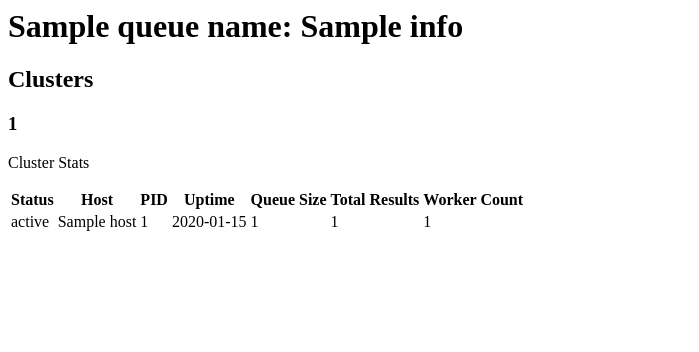
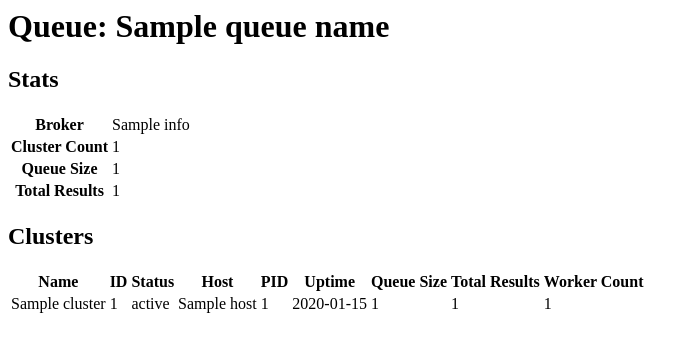
Before and after one commit to jmichalicek/django-q-view, a Django app: template django_q_view/templates/django_q_view/q_view.html in a window 1280 px wide. Shown: the top 352 px of the page, without its empty margins (0-699 px from the left). Run offline with Django 3.2, Linux system fonts and the light colour scheme; the template is opened without the code that fills it: most values are stand-ins (such as "Sample title", 1, 10 or a date in 2020).

Commit message:
better data organization and view/url naming for initial queue data view

```diff
--- a/django_q_view/templates/django_q_view/q_view.html
+++ b/django_q_view/templates/django_q_view/q_view.html
@@ -1,22 +1,29 @@
 <html>
   <head>
-    <title>Django Q View</title>
+    <title>Django Q View - Queue Info {{ queue_name }}</title>
   </head>
   <body>
     <div>
-      <h1>{{ queue_name}}: {{ broker.info }}</h1>
+      <h1>Queue: {{ queue_name}}</h1>
+      <h2>Stats</h2>
+      <table>
+        <tr><th>Broker</th><td>{{ broker.info }}</td></tr>
+        <tr><th>Cluster Count</th><td>{{ queue_data.cluster_count }}</td></tr>
+        <tr><th>Queue Size</th><td>{{ queue_data.queue_size }}</td></tr>
+        <tr><th>Total Results</th><td>{{ queue_data.total_results }}</td></tr>
+      </table>
       <h2>Clusters</h2>
-      {% for cluster in clusters %}
-        <h3>{{ cluster.cluster_id }}</h3>
-        <p>Cluster Stats</p>
       <table>
         <thead>
           <tr>
-              <th>Status</th><th>Host</th><th>PID</th><th>Uptime</th><th>Queue Size</th><th>Total Results</th><th>Worker Count</th>
+            <th>Name</th><th>ID</th><th>Status</th><th>Host</th><th>PID</th><th>Uptime</th><th>Queue Size</th><th>Total Results</th><th>Worker Count</th>
           </tr>
         </thead>
         <tbody>
+          {% for cluster in queue_data.clusters %}
             <tr>
+              <td>{{ cluster.cluster_name }}</td>
+              <td>{{ cluster.cluster_id }}</td>
               <td>{{ cluster.status }}</td>
               <td>{{ cluster.host }}</td>
               <td>{{ cluster.pid }}</td>
@@ -25,9 +32,9 @@
               <td>{{ cluster.total_results }}</td>
               <td>{{ cluster.worker_count }}</td>
             </tr>
+          {% endfor %}
         </tbody>
       </table>
-      {% endfor %}
     </div>
   </body>
 </html>
--- a/django_q_view/urls.py
+++ b/django_q_view/urls.py
@@ -1,7 +1,10 @@
-from django_q_view.views import DjangoQBrokerData
+from django_q_view.views import QueueData
 from django.urls import path
 
 app_name = "django_q_view"
 urlpatterns = [
-    path("broker/", DjangoQBrokerData.as_view(), name="broker"),
+    # this may eventually be queue/<queue_name>/
+    # or broker/<broker_identifier>/queues/<queue_name>/
+    # if a clean way of supporting multiple brokers and queues can be worked out
+    path("queue/", QueueData.as_view(), name="queue-data"),
 ]
--- a/setup.cfg
+++ b/setup.cfg
@@ -1,5 +1,5 @@
 [bumpversion]
-current_version = 2.0.0
+current_version = 0.1.0
 commit = True
 tag = True
 
```
Also changed, not shown: django_q_view/views.py (+25 -11 lines). Lines whose indentation alone changed are shown as unchanged.
